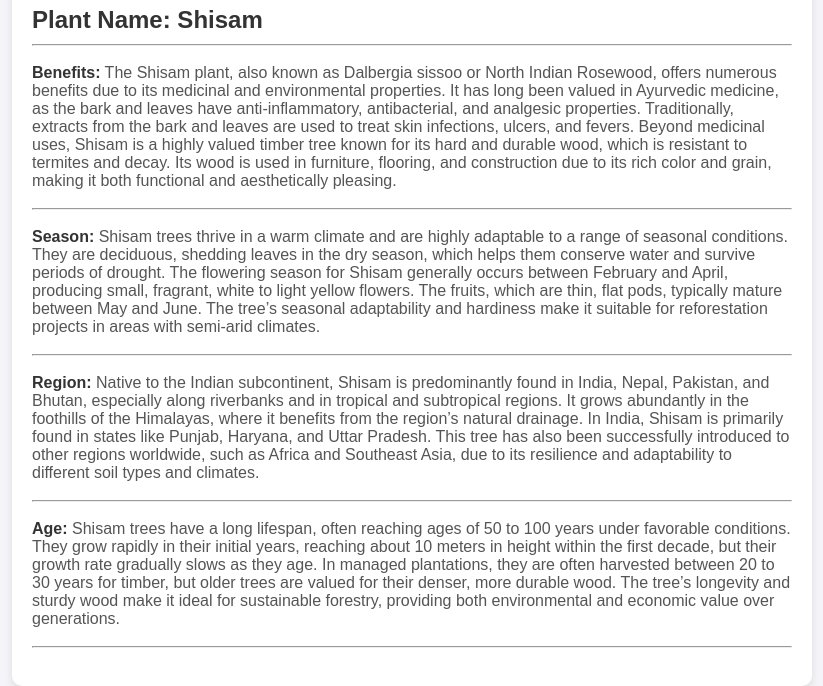
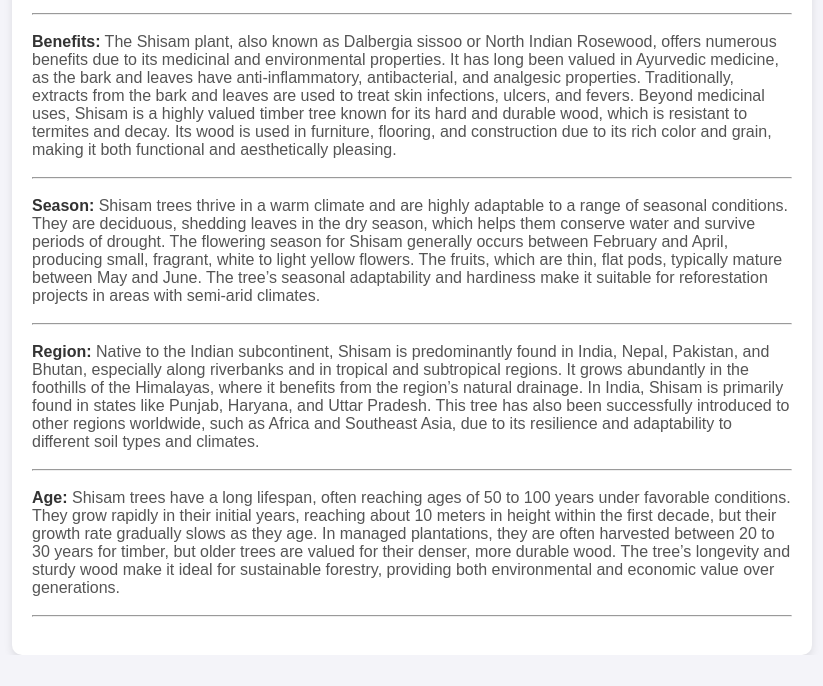
Before and after one commit to ShubhSSV/Shisam, a plain HTML site: page index.html in a window 1280 px wide. Shown: the part 480-1166 px from the top of the page, without its empty margins (228-1051 px from the left). After the commit the page ends 1135 px from the top, so only its background shows below. Drawn offline with Linux system fonts and the light colour scheme; a script that the page names is missing.

Commit message:
styles.css

```diff
--- a/styles.css
+++ b/styles.css
@@ -13,7 +13,7 @@ body {
     align-items: center;
     height: 100vh;
     padding: 20px;
-    margin-top: 251px;
+    margin-top: 220px;
 }
 
 .container {
```
